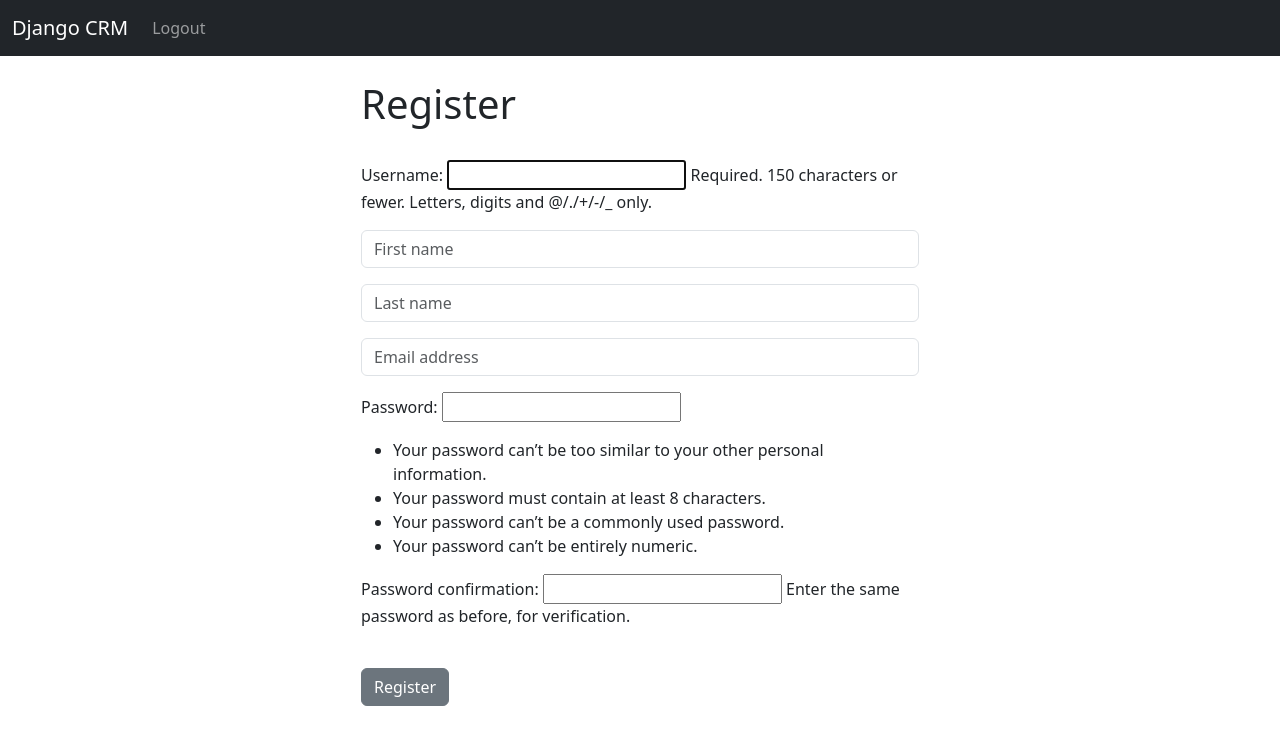
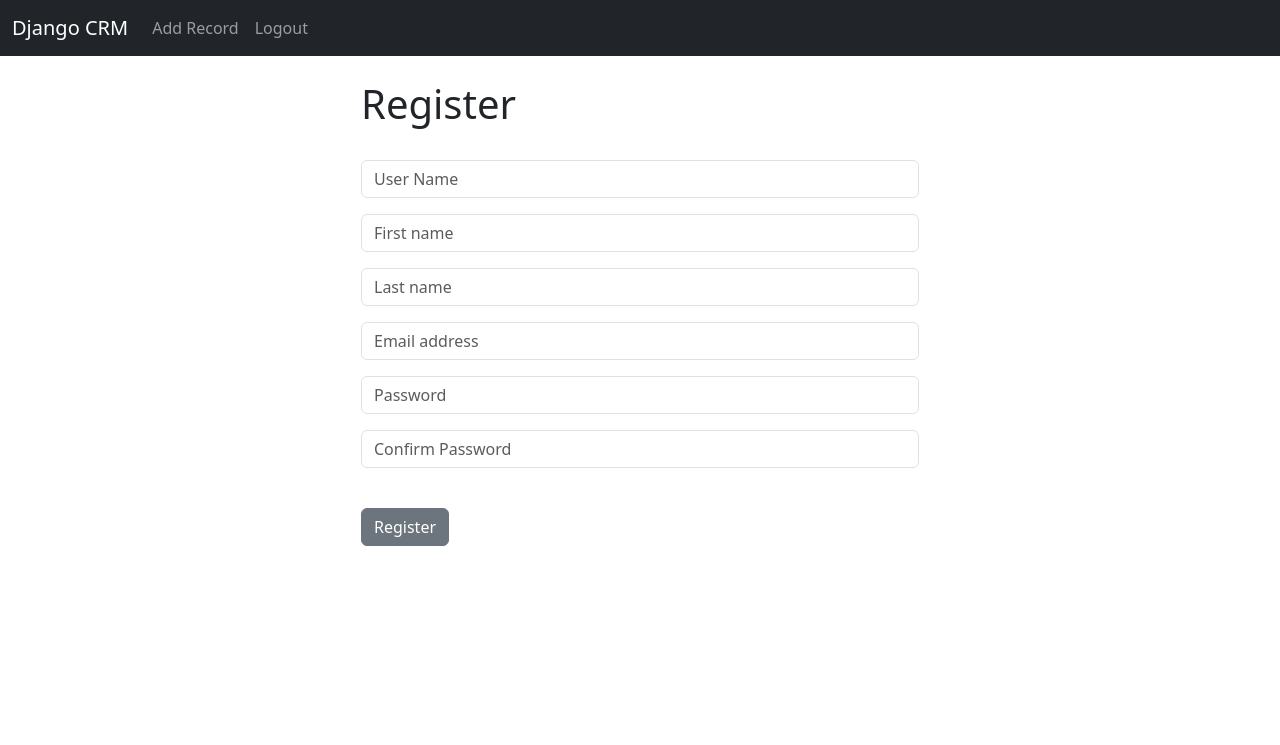
Before and after one commit to munendra-kondeti/DJangoCRM, a Django app: template website/templates/register.html in a window 1280 px wide. Shown: the top 745 px of the page. Run offline with Django 4.2, Linux system fonts and the light colour scheme; the template is opened without the code that fills it: values that come from a table or form of the project are taken from there, others are empty; a user stored in the database is signed in; tables that the repository leaves empty hold one stand-in row (values such as "Sample post").

Commit message:
Fixed registation form and new added form add

```diff
--- a/website/forms.py
+++ b/website/forms.py
@@ -1,14 +1,18 @@
 from django.contrib.auth.forms import UserCreationForm
 from django.contrib.auth.models import User
 from django import forms
-class SignupForm(UserCreationForm):
+from .models import Record
+class SignupForm(forms.ModelForm):
+    user_name = forms.CharField(label='',max_length=100,widget=forms.TextInput(attrs={'class': 'form-control','placeholder':'User Name'}));
     email = forms.EmailField(label='',widget=forms.TextInput(attrs={'class': 'form-control','placeholder':'Email address'}));
     first_name = forms.CharField(label='',max_length=100,widget=forms.TextInput(attrs={'class': 'form-control','placeholder':'First name'}));
     last_name = forms.CharField(label='',max_length=100,widget=forms.TextInput(attrs={'class': 'form-control','placeholder':'Last name'}));
+    password = forms.CharField(label='',max_length=100,widget=forms.TextInput(attrs={'class': 'form-control','placeholder':'Password'}));
+    confirm_password = forms.CharField(label='',max_length=100,widget=forms.TextInput(attrs={'class': 'form-control','placeholder':'Confirm Password'}));
 
     class Meta:
         model = User;
-        fields = ('username','first_name','last_name','email','password1','password2');
+        fields = ['user_name','first_name','last_name','email'];
 
     def __init_(self, *args, **kwargs):
         super(SignupForm, self).__init__(*args, **kwargs);
@@ -26,3 +30,18 @@ class SignupForm(UserCreationForm):
         self.fields['password2'].widget.attrs['placeholder'] = 'Confirm Password'
         self.fields['password2'].label = ''
         self.fields['password2'].help_text = '<span class="form-text text-muted"><small>Enter the same password as before, for verification.</small></span>'
+
+# create the add form
+class AddForm(forms.ModelForm):
+    first_name = forms.CharField(label='', required=True,widget=forms.widgets.TextInput(attrs={'class':'form-control','placeholder':'First Name'}));
+    last_name = forms.CharField(label='', required=True,widget=forms.widgets.TextInput(attrs={'class':'form-control','placeholder':'Last Name'}));
+    email = forms.EmailField(label='',required=True,widget=forms.widgets.TextInput(attrs={'class':'form-control','placeholder':'Email'}));
+    phone_number = forms.CharField(label='',required=True,widget=forms.widgets.TextInput(attrs={'class':'form-control','placeholder':'Phone Number'}));
+    address = forms.CharField(label='',required=True,widget=forms.widgets.TextInput(attrs={'class':'form-control','placeholder':'address'}));
+    city = forms.CharField(label='',required=True,widget=forms.widgets.TextInput(attrs={'class':'form-control','placeholder':'city'}));
+    state = forms.CharField(label='',required=True,widget=forms.widgets.TextInput(attrs={'class':'form-control','placeholder':'state'}));
+    zip_code = forms.CharField(label='',required=True,widget=forms.widgets.TextInput(attrs={'class':'form-control','placeholder':'zip_code'}));
+
+    class Meta:
+        model = Record
+        exclude = ('user',)
--- a/website/templates/home.html
+++ b/website/templates/home.html
@@ -43,7 +43,6 @@
 <br>
 <form method='POST' action="{% url 'home' %}">
     {% csrf_token %}
-    <form>
         <div class="mb-3">
             <input type="text" class="form-control" name="userName" placeholder="User Name" required>
         </div>
@@ -52,7 +51,6 @@
         </div>
         <br />
         <button type="submit" class="btn btn-secondary">Login</button>
-    </form>
 </form>
 </div>
 {% endif %}
--- a/website/templates/navbar.html
+++ b/website/templates/navbar.html
@@ -1,13 +1,16 @@
 <nav class="navbar navbar-expand-lg navbar-dark bg-dark">
   <div class="container-fluid">
     <a class="navbar-brand" href="{% url 'home' %}">Django CRM</a>
-      <button class="navbar-toggler" type="button" data-bs-toggle="collapse" data-bs-target="#navbarSupportedContent" aria-controls="navbarSupportedContent" aria-expanded="false" aria-label="Toggle navigation">
+    <button class="navbar-toggler" type="button" data-bs-toggle="collapse" data-bs-target="#navbarSupportedContent"
+      aria-controls="navbarSupportedContent" aria-expanded="false" aria-label="Toggle navigation">
       <span class="navbar-toggler-icon"></span>
     </button>
     <div class="collapse navbar-collapse" id="navbarSupportedContent">
       <ul class="navbar-nav me-auto mb-2 mb-lg-0">
         {% if user.is_authenticated %}
-
+        <li class="nav-item">
+          <a class="nav-link" href=" {% url 'addrecord' %}">Add Record</a>
+        </li>
         <li class="nav-item">
           <a class="nav-link" href=" {% url 'logout' %}">Logout</a>
         </li>
--- a/website/urls.py
+++ b/website/urls.py
@@ -5,6 +5,7 @@ urlpatterns=[
     path('login/',views.login_user, name='login'),
     path('logout/',views.logout_user, name='logout'),
     path('register/',views.register_user, name='register'),
+    path('add/',views.add_record, name='addrecord'),
     path('record/<int:pk>',views.customer_record, name='record'),
     path('delete-record/<int:pk>',views.delete_record, name='delete'),
 ]
```
Also changed, not shown: website/templates/add_record.html (added, +18 -0 lines), website/views.py (+16 -2 lines). Lines whose indentation alone changed are shown as unchanged.
